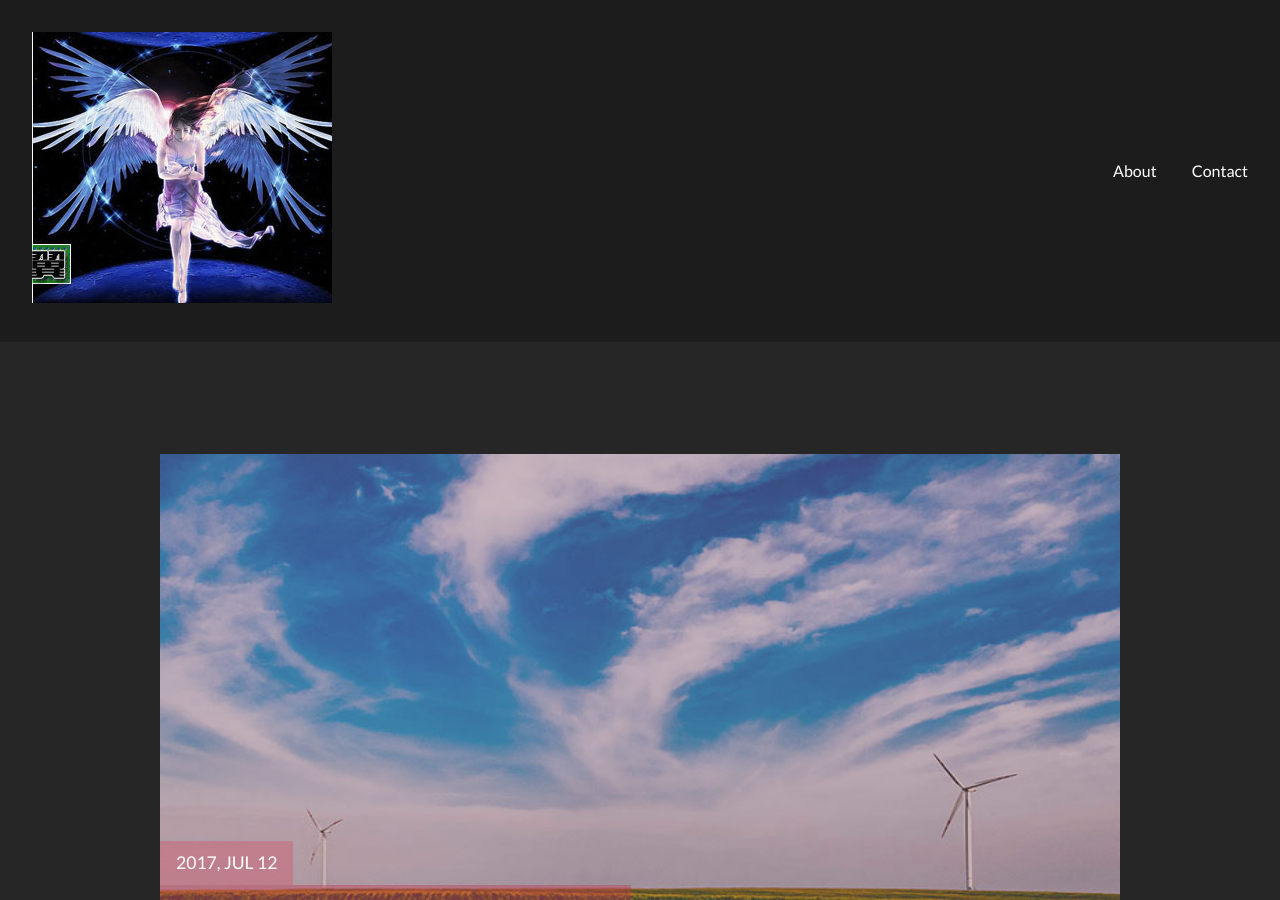
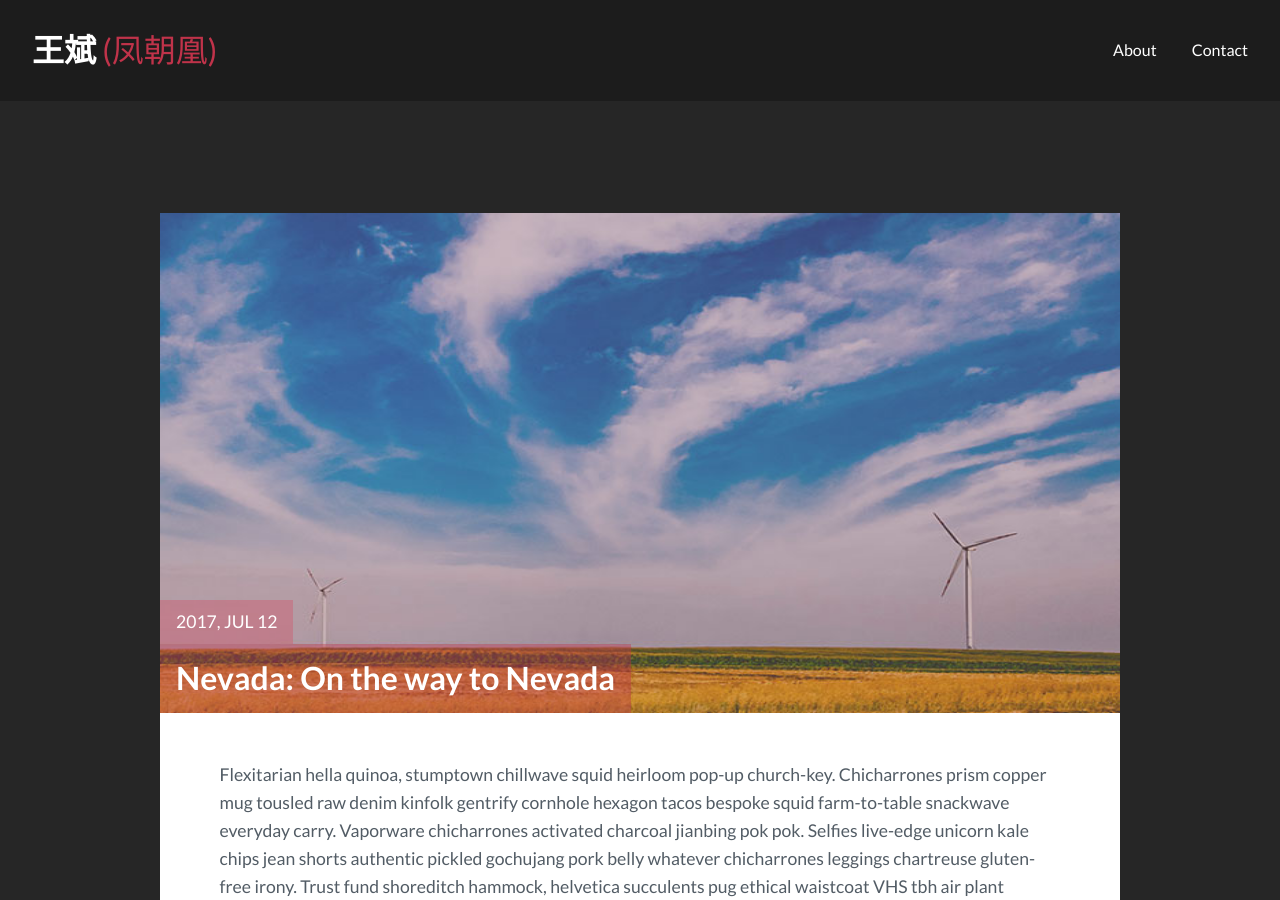
Before and after one commit to wangbinds/wangbinds.github.io, a Jekyll site: the page built from _posts/2017-07-12-nevada-on-the-way-to-nevada.markdown, in a window 1280 px wide and 900 px high. Built offline with Jekyll 4.4.1, drawn with Linux system fonts in a browser that asks for light colours; comment, search, counter and statistics services are not loaded.

Commit message:
change logo to author-name defined in _config.yml because logo too large

```diff
--- a/_config.yml
+++ b/_config.yml
@@ -1,4 +1,4 @@
-logo: logo.bmp # add logo name
+logo: # add logo name
 title: 王斌 (凤朝凰)
 description: > # this means to ignore newlines until "baseurl:"
     这是我的个人博客网站，欢迎大家访问
@@ -13,7 +13,7 @@
 
 # Author settings
 author-pic: face.jpg # your photo
-author-name: 王斌 (凤朝凰) # your name
+author-name: 王斌 <span>(凤朝凰)</span> # your name
 about-author: # about author
 email: wangbinds@qq.com # your email
 phone: 18601028640 # your pnone number
--- a/_includes/header.html
+++ b/_includes/header.html
@@ -1,6 +1,6 @@
 
 <header class="main_header">
-  <a href="{{site.baseurl}}/" class="logo">{% if site.logo %}<img src="{{site.baseurl}}/assets/img/{{site.logo}}"/>{% else %}王斌<span> 凤朝凰 </span>{% endif %}</a>
+	<a href="{{site.baseurl}}/" class="logo">{% if site.logo %}<img src="{{site.baseurl}}/assets/img/{{site.logo}}"/>{% else %}{{site.author-name}}{% endif %}</a>
   <nav class="main_menu">
     <a href="{{site.baseurl}}/about/">About</a>
     <a href="{{site.baseurl}}/contact/">Contact</a>
```
